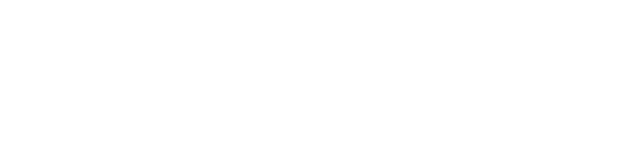
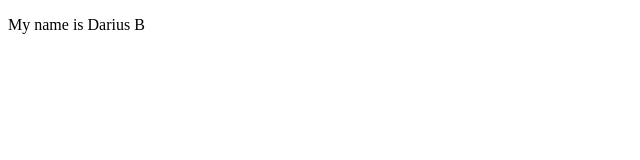
Before and after one commit to dasurica/Darius-Beldi, a plain HTML site: page index.html in a window 1280 px wide. Shown: the whole page, without its empty margins (0-640 px from the left). Drawn offline with Linux system fonts and the light colour scheme.

Commit message:
Update index.html

```diff
--- a/index.html
+++ b/index.html
@@ -10,5 +10,7 @@
 
 <body>
 
+<p>My name is Darius B</p>
+
 </body>
 </html>
```
